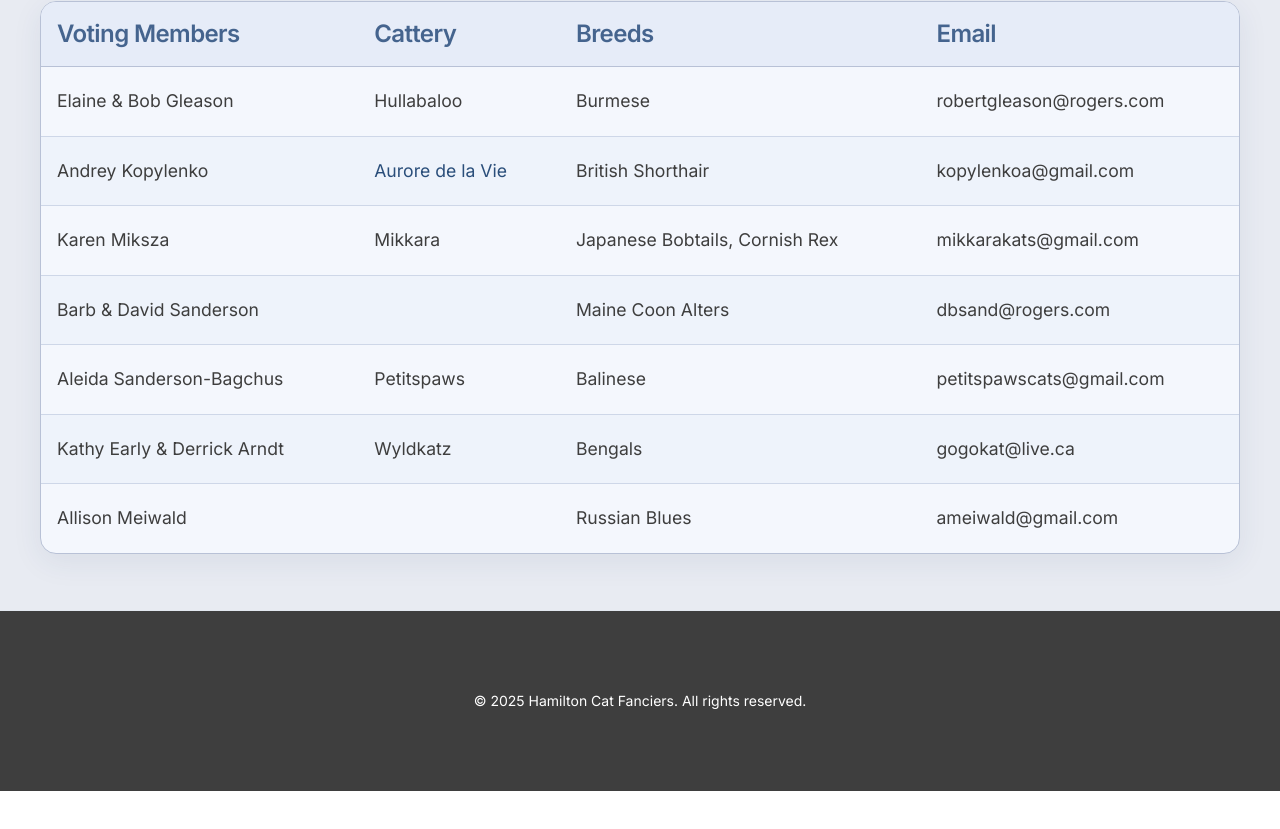
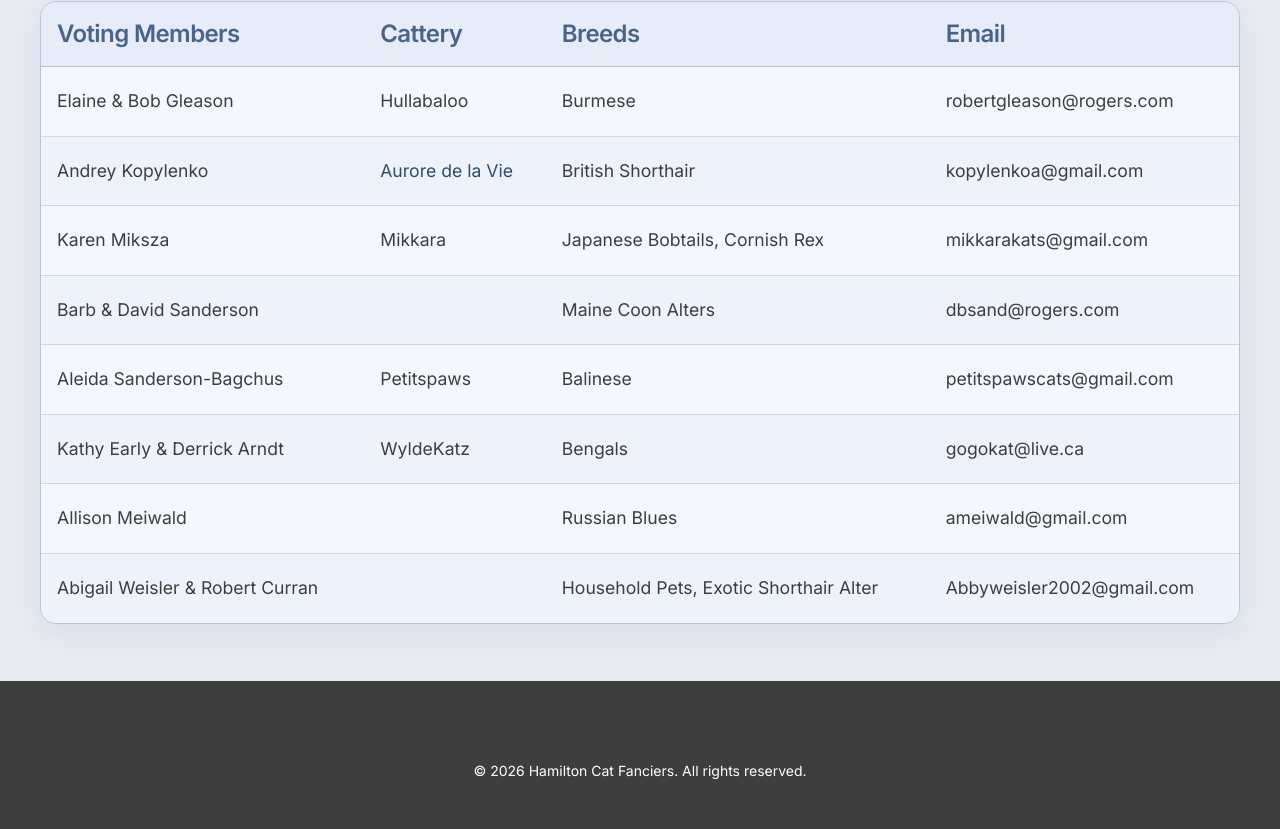
Before and after one commit to Sateral/hcf, a Next.js app: page /members in a window 1280 px wide. Shown: the part 389-1218 px from the top of the page. Before the commit the page ends 1180 px from the top, so only its background shows below. Built offline with nearby package versions, Linux system fonts and the light colour scheme; a web font is replaced by a local one.

Commit message:
Update member details and event information for 2026; added new member entry and adjusted show dates in various components.

```diff
--- a/app/(About Us)/members/members.js
+++ b/app/(About Us)/members/members.js
@@ -1,51 +1,57 @@
 export const members = [
   {
-    name: 'Elaine & Bob Gleason',
-    cattery: 'Hullabaloo',
-    breed: 'Burmese',
-    email: 'robertgleason@rogers.com',
+    name: "Elaine & Bob Gleason",
+    cattery: "Hullabaloo",
+    breed: "Burmese",
+    email: "robertgleason@rogers.com",
   },
 
   {
-    name: 'Andrey Kopylenko',
-    cattery: 'Aurore de la Vie',
-    breed: 'British Shorthair',
-    email: 'kopylenkoa@gmail.com',
-    link: 'https://www.auroredelavie.com',
+    name: "Andrey Kopylenko",
+    cattery: "Aurore de la Vie",
+    breed: "British Shorthair",
+    email: "kopylenkoa@gmail.com",
+    link: "https://www.auroredelavie.com",
   },
 
   {
-    name: 'Karen Miksza',
-    cattery: 'Mikkara',
-    breed: 'Japanese Bobtails, Cornish Rex',
-    email: 'mikkarakats@gmail.com',
+    name: "Karen Miksza",
+    cattery: "Mikkara",
+    breed: "Japanese Bobtails, Cornish Rex",
+    email: "mikkarakats@gmail.com",
   },
 
   {
-    name: 'Barb & David Sanderson',
-    cattery: '',
-    breed: 'Maine Coon Alters',
-    email: 'dbsand@rogers.com',
+    name: "Barb & David Sanderson",
+    cattery: "",
+    breed: "Maine Coon Alters",
+    email: "dbsand@rogers.com",
   },
 
   {
-    name: 'Aleida Sanderson-Bagchus',
-    cattery: 'Petitspaws',
-    breed: 'Balinese',
-    email: 'petitspawscats@gmail.com',
+    name: "Aleida Sanderson-Bagchus",
+    cattery: "Petitspaws",
+    breed: "Balinese",
+    email: "petitspawscats@gmail.com",
   },
 
   {
-    name: 'Kathy Early & Derrick Arndt',
-    cattery: 'Wyldkatz',
-    breed: 'Bengals',
-    email: 'gogokat@live.ca',
+    name: "Kathy Early & Derrick Arndt",
+    cattery: "WyldeKatz",
+    breed: "Bengals",
+    email: "gogokat@live.ca",
   },
 
   {
-    name: 'Allison Meiwald',
-    cattery: '',
-    breed: 'Russian Blues',
-    email: 'ameiwald@gmail.com',
+    name: "Allison Meiwald",
+    cattery: "",
+    breed: "Russian Blues",
+    email: "ameiwald@gmail.com",
+  },
+  {
+    name: "Abigail Weisler & Robert Curran",
+    cattery: "",
+    breed: "Household Pets, Exotic Shorthair Alter",
+    email: "Abbyweisler2002@gmail.com",
   },
 ];
--- a/app/(Information)/new-vendor/page.tsx
+++ b/app/(Information)/new-vendor/page.tsx
@@ -43,7 +43,7 @@ const Page = () => {
             <div className="sm:pt-8 py-6 sm:text-2xl text-xl max-w-[950px]">
               <p className="font-light">
                 Join us at the Hamilton Cat Fanciers&apos; Annual Cat Show on
-                March 15-16, 2025, at ANCASTER FAIRGROUNDS. This family-friendly
+                March 21-22, 2026, at ANCASTER FAIRGROUNDS. This family-friendly
                 event, themed &apos;The Wizard of PAWZ,&apos; attracts 3000+
                 visitors. Showcase your products to a cat-loving audience and
                 benefit from active social media promotion. Download the PDF for
--- a/app/(root)/components/NextShow.tsx
+++ b/app/(root)/components/NextShow.tsx
@@ -57,7 +57,7 @@ const NextShow = () => {
           </div>
 
           <Button
-            className="md:p-8 p-4 md:text-4xl text-xl"
+            className="md:text-2xl sm:text-xl text-lg hover:cursor-pointer text-center whitespace-normal break-words w-full sm:w-auto max-w-full px-6 sm:px-8 md:px-10 py-3 sm:py-4 md:py-5 leading-tight h-auto min-h-0"
             onClick={downloadCoupon}
           >
             Click for Discount on Admission Coupon
--- a/components/Donation.tsx
+++ b/components/Donation.tsx
@@ -13,8 +13,8 @@ function Donation() {
 
     useEffect(() => {
       if (inView) {
-        const targetAmount = 47775; // Replace with your target amount
-        const startAmount = 40000; // Replace with your starting amount
+        const targetAmount = 50125; // Replace with your target amount
+        const startAmount = 45000; // Replace with your starting amount
 
         const animationDuration = 1500; // Adjust the duration of the animation in milliseconds
         const frameRate = 10; // Adjust the frame rate of the animation in milliseconds
--- a/components/Footer.tsx
+++ b/components/Footer.tsx
@@ -3,7 +3,7 @@ const Footer = () => {
     <footer className="bg-secondaryBg border-t">
       <div className="mx-auto py-20">
         <p className="text-center text-sm text-white">
-          &copy; 2025 Hamilton Cat Fanciers. All rights reserved.
+          &copy; 2026 Hamilton Cat Fanciers. All rights reserved.
         </p>
       </div>
     </footer>
```
